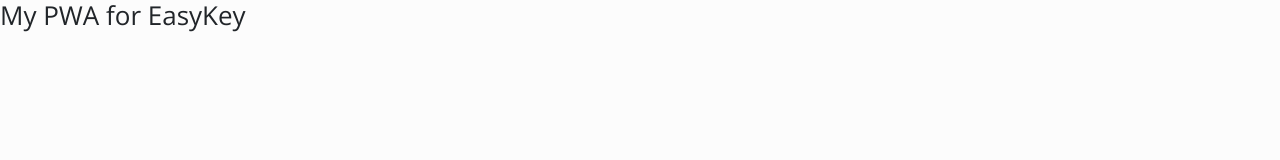
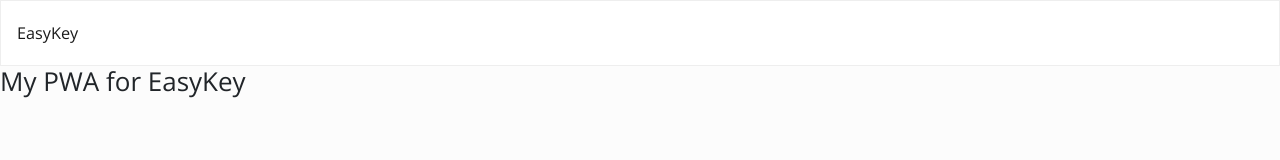
Before and after one commit to nie-easykey/pwa, a plain HTML site: page index.html in a window 1280 px wide. Drawn offline with nearby package versions, Linux system fonts and the light colour scheme.

Commit message:
added navbar

```diff
--- a/assets/main.js
+++ b/assets/main.js
@@ -1 +1,5 @@
 // main.js
+
+$.get('nav.html',function(response){
+    $('#nav').html(response);
+});
--- a/index.html
+++ b/index.html
@@ -9,6 +9,7 @@
     <link rel="stylesheet" href="assets/bootstrap.min.css">
 </head>
 <body>
+    <div id="nav"></div>
 
     <h2>My PWA for EasyKey</h2>
 
--- /dev/null
+++ b/nav.html
@@ -0,0 +1,3 @@
+<nav class="navbar navbar-light bg-light">
+    <a class="navbar-brand" href="#">EasyKey</a>
+</nav>
```
